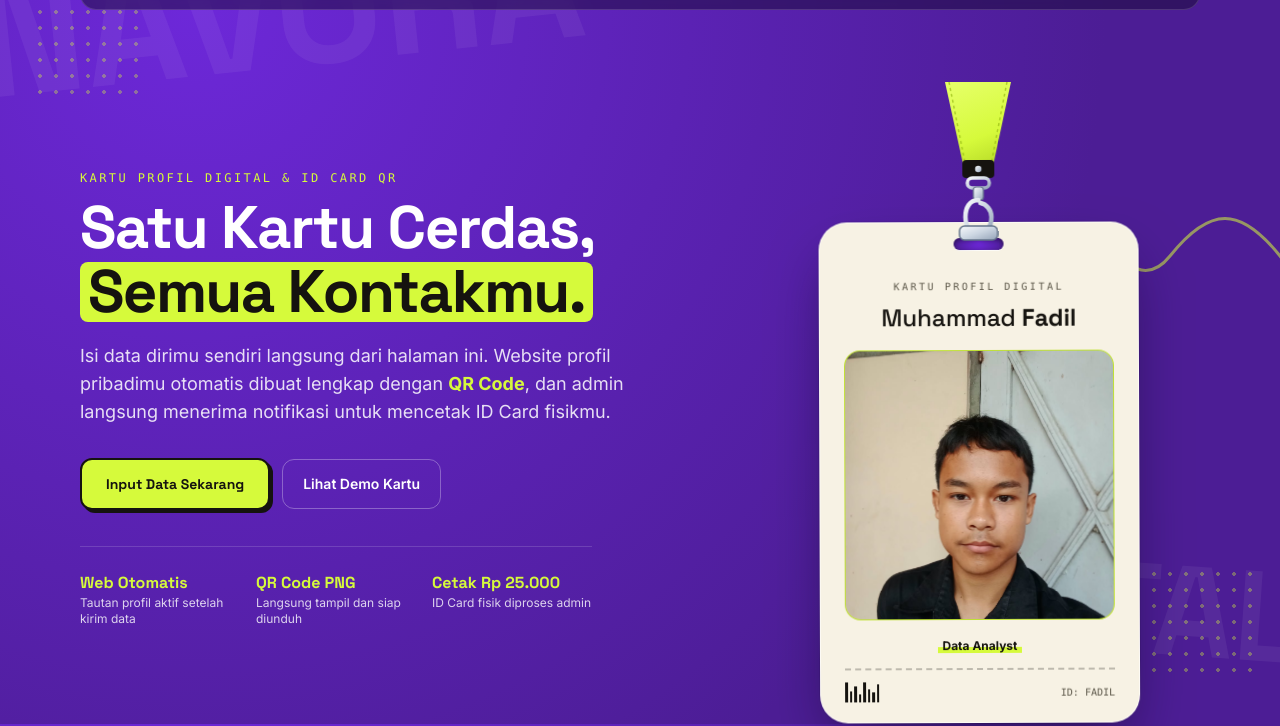
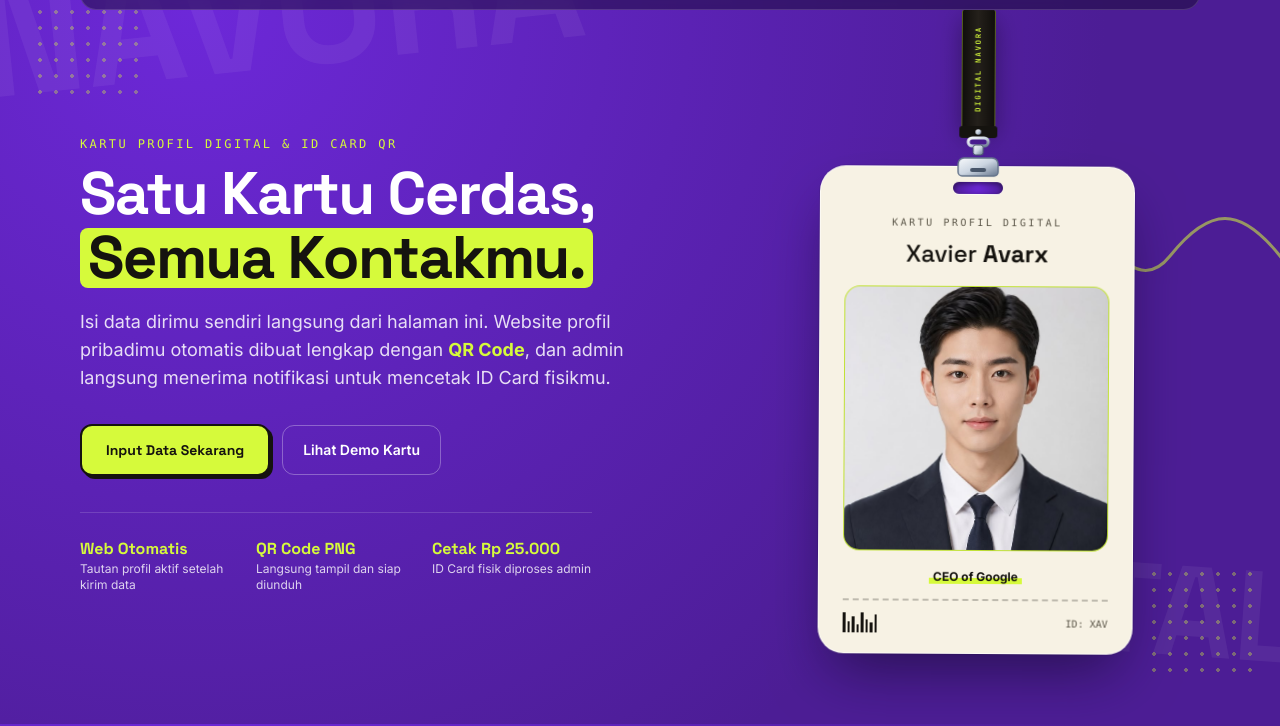
Before and after one commit to Fadil-pix/Navora-Profile, a plain HTML site: page index.html in a window 1280 px wide. Shown: the part 76-802 px from the top of the page. Drawn offline with nearby package versions, Linux system fonts and the light colour scheme; a script that the page names is missing.

Commit message:
landyard

```diff
--- a/css/style.css
+++ b/css/style.css
@@ -41,13 +41,58 @@ html,body{
 .star{ position:absolute; }
 
 /* ---- Klip lanyard di atas kartu ---- */
+.lanyard-rig{
+  display: flex;
+  flex-direction: column;
+  align-items: center;
+  transform-origin: 50% 0%;
+  animation: lanyardPendulum 7s cubic-bezier(0.45, 0.05, 0.55, 0.95) infinite;
+  transition: transform 0.45s cubic-bezier(0.22, 1, 0.36, 1);
+  will-change: transform;
+}
+.lanyard-rig:hover{
+  animation-play-state: paused;
+}
+
+.lanyard-strap{
+  width: 34px;
+  height: 118px;
+  background: linear-gradient(90deg, #100E0B 0%, #24201B 48%, #100E0B 100%);
+  border-left: 1px solid rgba(214, 250, 59, 0.35);
+  border-right: 1px solid rgba(214, 250, 59, 0.35);
+  box-shadow: 0 10px 25px rgba(0, 0, 0, 0.35);
+  display: flex;
+  flex-direction: column;
+  align-items: center;
+  justify-content: space-evenly;
+  padding: 10px 0;
+  position: relative;
+}
+.lanyard-strap span{
+  font-family: 'JetBrains Mono', monospace;
+  font-size: 7.5px;
+  font-weight: 700;
+  letter-spacing: 0.22em;
+  color: var(--lime);
+  writing-mode: vertical-rl;
+  transform: rotate(180deg);
+  opacity: 0.92;
+  user-select: none;
+}
+
 .lanyard-wrap{
   display:flex;
   justify-content:center;
-  margin-bottom:-28px;
+  margin-top: -2px;
+  margin-bottom:-18px;
   position:relative;
-  z-index:3;
+  z-index:4;
   pointer-events:none;
+}
+
+@keyframes lanyardPendulum{
+  0%, 100% { transform: rotate(-1.3deg); }
+  50% { transform: rotate(1.3deg); }
 }
 
 /* ---- Kartu badge utama ---- */
@@ -206,7 +251,7 @@ a:focus-visible, button:focus-visible, input:focus-visible, select:focus-visible
   html, body {
     scroll-behavior: auto;
   }
-  .rise, .float-badge, .lanyard-swing, .animate-pulse, .animate-ping, .animate-spin {
+  .rise, .float-badge, .lanyard-swing, .lanyard-rig, .animate-pulse, .animate-ping, .animate-spin {
     animation: none !important;
   }
   * {
--- a/index.html
+++ b/index.html
@@ -104,7 +104,7 @@
             >Buat Kartu</a
           >
           <a
-            href="profil.html?id=fadil"
+            href="profil.html?id=xav"
             class="hover:text-[var(--lime)] transition"
             >Contoh Profil</a
           >
@@ -186,7 +186,7 @@
               Input Data Sekarang
             </a>
             <a
-              href="profil.html?id=fadil"
+              href="profil.html?id=xav"
               class="rounded-xl px-5 py-3.5 text-sm font-600 text-white border border-white/30 hover:bg-white/10 transition inline-flex items-center justify-center min-h-[44px] w-full sm:w-auto"
             >
               Lihat Demo Kartu
@@ -217,54 +217,50 @@
           </ul>
         </div>
 
-        <!-- Hero Badge Preview -->
-        <div class="lg:col-span-5 flex justify-center pt-2">
-          <div class="w-full max-w-[295px] sm:max-w-[320px] lanyard-swing">
+        <!-- Hero Badge Preview (Top-anchored vertical lanyard seperti referensi) -->
+        <div class="lg:col-span-5 flex justify-center -mt-4 lg:-mt-16 overflow-visible">
+          <div id="hero-lanyard" class="w-full max-w-[290px] sm:max-w-[315px] lanyard-rig">
+            <!-- Tali lanyard memanjang dari atas -->
+            <div class="lanyard-strap rounded-t-sm" aria-hidden="true">
+              <span>NAVORA</span>
+              <span>DIGITAL</span>
+            </div>
+
+            <!-- Klip besi pengait -->
             <div class="lanyard-wrap">
-              <svg width="110" height="168" viewBox="0 0 110 168" fill="none" aria-hidden="true">
+              <svg width="64" height="58" viewBox="0 0 64 58" fill="none" aria-hidden="true">
                 <defs>
-                  <linearGradient id="strapGradHero" x1="35" y1="0" x2="75" y2="100" gradientUnits="userSpaceOnUse">
-                    <stop offset="0%" stop-color="#E5FF66"/>
-                    <stop offset="55%" stop-color="#D6FA3B"/>
-                    <stop offset="100%" stop-color="#A9CC1F"/>
-                  </linearGradient>
-                  <linearGradient id="metalGradHero" x1="0" y1="0" x2="1" y2="1">
+                  <linearGradient id="metalClipHero" x1="0" y1="0" x2="1" y2="1">
                     <stop offset="0%" stop-color="#F8FAFC"/>
                     <stop offset="50%" stop-color="#CBD5E1"/>
-                    <stop offset="100%" stop-color="#94A3B8"/>
+                    <stop offset="100%" stop-color="#64748B"/>
                   </linearGradient>
                 </defs>
-                <!-- Tali lanyard atas -->
-                <path d="M22 0 L42 92 L68 92 L88 0 Z" fill="url(#strapGradHero)"/>
-                <path d="M26 0 L44 92 M84 0 L66 92" stroke="#99BC15" stroke-width="1.5" stroke-dasharray="3 3" opacity="0.7"/>
-                <!-- Jahitan lipatan lanyard -->
-                <rect x="39" y="78" width="32" height="18" rx="4" fill="#15130F"/>
-                <circle cx="55" cy="87" r="3.2" fill="url(#metalGradHero)"/>
-                <!-- Ring D + Swivel -->
-                <rect x="44" y="96" width="22" height="10" rx="5" fill="none" stroke="url(#metalGradHero)" stroke-width="3.5"/>
-                <rect x="50" y="105" width="10" height="13" rx="3" fill="url(#metalGradHero)" stroke="#64748B" stroke-width="1.2"/>
-                <!-- Pengait besi masuk ke lubang kartu -->
-                <path d="M55 118 C46 118 42 126 42 135 C42 145 48 153 55 153 C62 153 68 145 68 135 C68 128 63 122 57 121" fill="none" stroke="url(#metalGradHero)" stroke-width="4.5" stroke-linecap="round"/>
-                <rect x="36" y="144" width="38" height="14" rx="5" fill="url(#metalGradHero)" stroke="#64748B" stroke-width="1.5"/>
+                <rect x="13" y="0" width="38" height="12" rx="3" fill="#15130F"/>
+                <circle cx="32" cy="6" r="2.8" fill="url(#metalClipHero)"/>
+                <rect x="22" y="12" width="20" height="8" rx="4" fill="none" stroke="url(#metalClipHero)" stroke-width="3"/>
+                <rect x="27" y="19" width="10" height="10" rx="2.5" fill="url(#metalClipHero)" stroke="#475569" stroke-width="1"/>
+                <path d="M18 32 h28 a6 6 0 0 1 6 6 v8 a4 4 0 0 1 -4 4 h-32 a4 4 0 0 1 -4 -4 v-8 a6 6 0 0 1 6 -6 z" fill="url(#metalClipHero)" stroke="#64748B" stroke-width="1.5"/>
+                <rect x="24" y="42" width="16" height="4" rx="2" fill="#475569"/>
               </svg>
             </div>
-            <div class="badge rounded-[28px] overflow-hidden pt-9 pb-5 px-5 sm:px-6">
+
+            <a href="profil.html?id=xav" class="block w-full badge rounded-[26px] overflow-hidden pt-8 pb-5 px-5 sm:px-6 hover:shadow-2xl transition-shadow">
               <p
-                class="font-mono text-[10px] tracking-[0.25em] uppercase text-[var(--ink-soft)] text-center mt-5 mb-2"
+                class="font-mono text-[10px] tracking-[0.25em] uppercase text-[var(--ink-soft)] text-center mt-4 mb-2"
               >
                 Kartu Profil Digital
               </p>
               <h2 class="font-display text-2xl text-center mb-4">
-                <span class="font-500">Muhammad</span>
-                <span class="font-700">Fadil</span>
+                <span class="font-500">Xavier</span>
+                <span class="font-700">Avarx</span>
               </h2>
               <div
                 class="aspect-square rounded-2xl overflow-hidden bg-[var(--lime)] mb-3 border border-black/10"
               >
                 <img
-                  src="assets/img/fadil.jpeg"
-                  onerror="this.src='assets/img/man.jpg'"
-                  alt="Contoh kartu profil Muhammad Fadil"
+                  src="assets/img/man.jpg"
+                  alt="Contoh kartu profil Xavier Avarx"
                   width="320"
                   height="320"
                   fetchpriority="high"
@@ -273,7 +269,7 @@
               </div>
               <div class="text-center mb-3">
                 <span class="inline-block font-700 text-xs split-underline px-1"
-                  >Data Analyst</span
+                  >CEO of Google</span
                 >
               </div>
               <div class="ticket-edge pt-3 flex items-center justify-between">
@@ -289,10 +285,10 @@
                 </div>
                 <span
                   class="font-mono text-[10px] text-[var(--ink-soft)] uppercase"
-                  >ID: fadil</span
+                  >ID: xav</span
                 >
               </div>
-            </div>
+            </a>
           </div>
         </div>
       </section>
@@ -705,29 +701,26 @@
             >
               Live Preview Kartu Anda
             </p>
-            <div class="w-full max-w-[295px] sm:max-w-[330px] lanyard-swing">
+            <div class="w-full max-w-[295px] sm:max-w-[330px] lanyard-rig">
+              <div class="lanyard-strap rounded-t-sm" aria-hidden="true">
+                <span>NAVORA</span>
+                <span>DIGITAL</span>
+              </div>
               <div class="lanyard-wrap">
-                <svg width="110" height="168" viewBox="0 0 110 168" fill="none" aria-hidden="true">
+                <svg width="64" height="58" viewBox="0 0 64 58" fill="none" aria-hidden="true">
                   <defs>
-                    <linearGradient id="strapGradPrev" x1="35" y1="0" x2="75" y2="100" gradientUnits="userSpaceOnUse">
-                      <stop offset="0%" stop-color="#E5FF66"/>
-                      <stop offset="55%" stop-color="#D6FA3B"/>
-                      <stop offset="100%" stop-color="#A9CC1F"/>
-                    </linearGradient>
-                    <linearGradient id="metalGradPrev" x1="0" y1="0" x2="1" y2="1">
+                    <linearGradient id="metalClipPrev" x1="0" y1="0" x2="1" y2="1">
                       <stop offset="0%" stop-color="#F8FAFC"/>
                       <stop offset="50%" stop-color="#CBD5E1"/>
-                      <stop offset="100%" stop-color="#94A3B8"/>
+                      <stop offset="100%" stop-color="#64748B"/>
                     </linearGradient>
                   </defs>
-                  <path d="M22 0 L42 92 L68 92 L88 0 Z" fill="url(#strapGradPrev)"/>
-                  <path d="M26 0 L44 92 M84 0 L66 92" stroke="#99BC15" stroke-width="1.5" stroke-dasharray="3 3" opacity="0.7"/>
-                  <rect x="39" y="78" width="32" height="18" rx="4" fill="#15130F"/>
-                  <circle cx="55" cy="87" r="3.2" fill="url(#metalGradPrev)"/>
-                  <rect x="44" y="96" width="22" height="10" rx="5" fill="none" stroke="url(#metalGradPrev)" stroke-width="3.5"/>
-                  <rect x="50" y="105" width="10" height="13" rx="3" fill="url(#metalGradPrev)" stroke="#64748B" stroke-width="1.2"/>
-                  <path d="M55 118 C46 118 42 126 42 135 C42 145 48 153 55 153 C62 153 68 145 68 135 C68 128 63 122 57 121" fill="none" stroke="url(#metalGradPrev)" stroke-width="4.5" stroke-linecap="round"/>
-                  <rect x="36" y="144" width="38" height="14" rx="5" fill="url(#metalGradPrev)" stroke="#64748B" stroke-width="1.5"/>
+                  <rect x="13" y="0" width="38" height="12" rx="3" fill="#15130F"/>
+                  <circle cx="32" cy="6" r="2.8" fill="url(#metalClipPrev)"/>
+                  <rect x="22" y="12" width="20" height="8" rx="4" fill="none" stroke="url(#metalClipPrev)" stroke-width="3"/>
+                  <rect x="27" y="19" width="10" height="10" rx="2.5" fill="url(#metalClipPrev)" stroke="#475569" stroke-width="1"/>
+                  <path d="M18 32 h28 a6 6 0 0 1 6 6 v8 a4 4 0 0 1 -4 4 h-32 a4 4 0 0 1 -4 -4 v-8 a6 6 0 0 1 6 -6 z" fill="url(#metalClipPrev)" stroke="#64748B" stroke-width="1.5"/>
+                  <rect x="24" y="42" width="16" height="4" rx="2" fill="#475569"/>
                 </svg>
               </div>
               <div class="badge rounded-[28px] overflow-hidden pt-9 pb-5 px-6">
--- a/js/pages/landing.js
+++ b/js/pages/landing.js
@@ -235,4 +235,20 @@ document.getElementById('btn-create-another').addEventListener('click', () => {
   form.classList.remove('hidden');
 });
 
+// Interaksi ayun/tilt halus pada kartu lanyard hero saat pointer bergerak
+const heroLanyard = document.getElementById('hero-lanyard');
+if (heroLanyard && !window.matchMedia('(prefers-reduced-motion: reduce)').matches) {
+  heroLanyard.addEventListener('pointermove', (e) => {
+    const rect = heroLanyard.getBoundingClientRect();
+    const x = (e.clientX - rect.left) / rect.width - 0.5;
+    const y = (e.clientY - rect.top) / rect.height - 0.5;
+    heroLanyard.style.animation = 'none';
+    heroLanyard.style.transform = `perspective(900px) rotateZ(${(x * -4).toFixed(2)}deg) rotateY(${(x * 8).toFixed(2)}deg) rotateX(${(y * -6).toFixed(2)}deg)`;
+  });
+  heroLanyard.addEventListener('pointerleave', () => {
+    heroLanyard.style.transform = '';
+    heroLanyard.style.animation = '';
+  });
+}
+
 boot();
```
Also changed, not shown: profil.html (+15 -18 lines).
